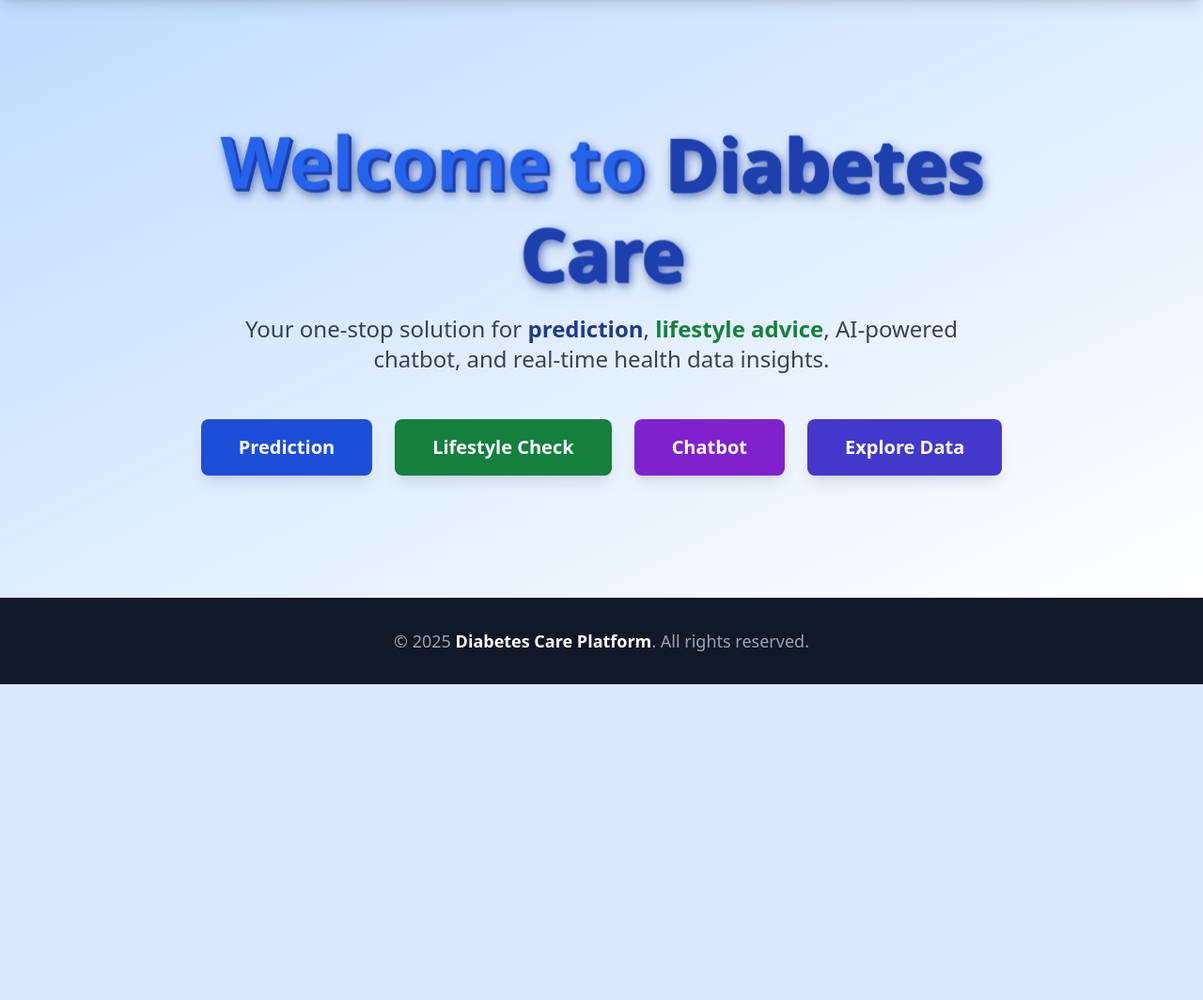
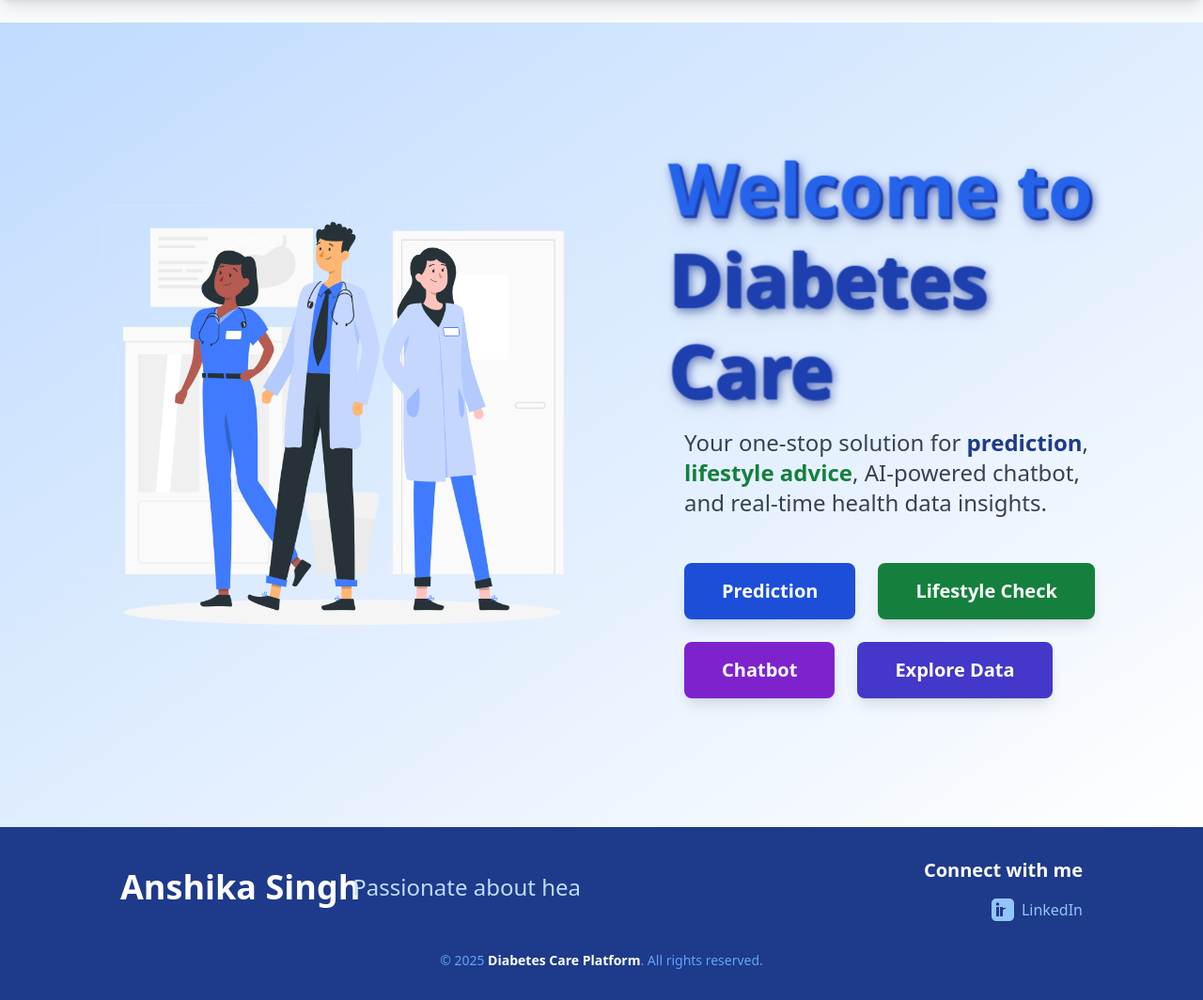
Before and after one commit to Anshika09Singh/Diabetes-care-with-AI, a Flask app: page / in a window 1280 px wide. Shown: the part 72-1136 px from the top of the page at 94% size. Before the commit the page ends 800 px from the top, so only its background shows below. Run offline with Flask 3, Linux system fonts and the light colour scheme; some libraries are stand-ins or nearby versions.

Commit message:
commit 2

```diff
--- a/templates/home.html
+++ b/templates/home.html
@@ -56,6 +56,67 @@
       transform: translateZ(20px) rotateX(10deg) rotateY(-10deg);
       box-shadow: 0 15px 30px rgba(37, 99, 235, 0.4);
     }
+
+    /* Fade and slide in animations */
+    .fade-slide-left {
+      animation: fadeSlideLeft 1.2s ease forwards;
+      opacity: 0;
+      transform: translateX(-30px);
+      animation-delay: 0.3s;
+    }
+    @keyframes fadeSlideLeft {
+      to {
+        opacity: 1;
+        transform: translateX(0);
+      }
+    }
+    .fade-slide-right {
+      animation: fadeSlideRight 1.2s ease forwards;
+      opacity: 0;
+      transform: translateX(30px);
+      animation-delay: 0.5s;
+    }
+    @keyframes fadeSlideRight {
+      to {
+        opacity: 1;
+        transform: translateX(0);
+      }
+    }
+
+    /* Floating effect on image */
+    .floating-img {
+      animation: floatUpDown 4s ease-in-out infinite;
+      will-change: transform;
+    }
+    @keyframes floatUpDown {
+      0%, 100% {
+        transform: translateY(0);
+      }
+      50% {
+        transform: translateY(-15px);
+      }
+    }
+
+    /* Sliding marquee effect for footer text */
+    #slide-text {
+      white-space: nowrap;
+      overflow: hidden;
+      display: block;
+      width: 100%;
+      box-sizing: border-box;
+      animation: slideLeft 12s linear infinite;
+      font-size: 1.5rem;
+      color: #bfdbfe; /* Tailwind blue-300 */
+    }
+
+    @keyframes slideLeft {
+      0% {
+        transform: translateX(100%);
+      }
+      100% {
+        transform: translateX(-100%);
+      }
+    }
   </style>
 </head>
 <body class="flex flex-col min-h-screen font-sans bg-gray-50 text-gray-800">
@@ -74,34 +135,97 @@
       </nav>
     </div>
   </header>
+  <br>
 
   <!-- Hero Section -->
-  <main class="flex-grow flex flex-col items-center justify-center px-6 py-32 relative bg-gradient-to-br from-blue-200 to-white overflow-hidden">
+  <main class="flex-grow flex items-center justify-center px-6 py-32 relative bg-gradient-to-br from-blue-200 to-white overflow-hidden">
     <!-- Decorative Background Circles -->
     <div class="absolute top-0 left-0 w-96 h-96 bg-blue-300 rounded-full opacity-30 -z-10 blur-3xl animate-pulse"></div>
     <div class="absolute bottom-0 right-0 w-96 h-96 bg-purple-300 rounded-full opacity-30 -z-10 blur-3xl animate-pulse"></div>
 
-    <div class="text-center max-w-4xl">
+    <!-- Flex container for image + content -->
+    <div class="flex flex-col md:flex-row items-center max-w-6xl mx-auto gap-16">
+
+      <!-- Cartoon Image on left -->
+      <div style="max-width: 600px;">
+        <img src="/static/doctor.png" alt="Doctor Image" style="width: 100%; height: auto;" />
+      </div>
+
+      <!-- Text content on right -->
+      <div class="text-center md:text-left max-w-xl fade-slide-right">
         <h2 class="text-7xl font-extrabold leading-tight mb-6 drop-shadow-lg text-3d animate-scale-up">
           Welcome to <span class="text-blue-800">Diabetes Care</span>
         </h2>
-      <p class="text-2xl text-gray-700 mb-12 max-w-3xl mx-auto">
+        <p class="text-2xl text-gray-700 mb-12 max-w-md mx-auto md:mx-0">
           Your one-stop solution for <span class="font-semibold text-blue-900">prediction</span>, <span class="text-green-700 font-semibold">lifestyle advice</span>, AI-powered chatbot, and real-time health data insights.
         </p>
 
-      <div class="flex flex-wrap justify-center gap-6 text-xl font-semibold">
+        <div class="flex flex-wrap justify-center md:justify-start gap-6 text-xl font-semibold">
           <a href="/index" class="btn-3d bg-blue-700 hover:bg-blue-800 text-white px-10 py-4 rounded-lg shadow-lg transition transform">Prediction</a>
           <a href="/life" class="btn-3d bg-green-700 hover:bg-green-800 text-white px-10 py-4 rounded-lg shadow-lg transition transform">Lifestyle Check</a>
           <a href="/chatbot" class="btn-3d bg-purple-700 hover:bg-purple-800 text-white px-10 py-4 rounded-lg shadow-lg transition transform">Chatbot</a>
           <a href="/explore" class="btn-3d bg-indigo-700 hover:bg-indigo-800 text-white px-10 py-4 rounded-lg shadow-lg transition transform">Explore Data</a>
         </div>
       </div>
+
+    </div>
   </main>
 
   <!-- Footer -->
-  <footer class="bg-gray-900 text-gray-400 p-8 text-center">
-    <p class="text-lg">&copy; 2025 <span class="font-semibold text-white">Diabetes Care Platform</span>. All rights reserved.</p>
+  <footer class="bg-blue-900 text-blue-300 p-8">
+    <div class="max-w-5xl mx-auto flex flex-col md:flex-row items-center md:items-start justify-between gap-6">
+
+      <!-- About Me Section with sliding text -->
+      <div class="md:w-2/4 text-center md:text-left flex items-center justify-center md:justify-start gap-4 h-16 overflow-hidden relative">
+        <h2 class="text-white text-4xl font-semibold mb-0 whitespace-nowrap">Anshika Singh</h2>
+        <span id="slide-text"></span>
+      </div>
+
+      <!-- LinkedIn Link -->
+      <div class="md:w-1/4 flex flex-col items-center md:items-end space-y-2">
+        <h2 class="text-white text-xl font-semibold mb-2">Connect with me</h2>
+        <a
+          href="https://www.linkedin.com/in/anshika-singh-031b132a5/"
+          target="_blank"
+          rel="noopener noreferrer"
+          class="inline-flex items-center text-blue-300 hover:text-blue-500 transition-colors duration-800"
+        >
+          <svg
+            class="w-6 h-6 mr-2 fill-current"
+            xmlns="http://www.w3.org/2000/svg"
+            viewBox="0 0 24 24"
+            aria-hidden="true"
+            focusable="false"
+          >
+            <path d="M19 0h-14c-2.761 0-5 2.239-5 5v14c0 2.762 2.239 5 5 5h14c2.762 0 5-2.238 5-5v-14c0-2.761-2.238-5-5-5zm-11 19h-3v-10h3v10zm-1.5-11.268c-.966 0-1.75-.783-1.75-1.75s.784-1.75 1.75-1.75c.966 0 1.75.784 1.75 1.75s-.784 1.75-1.75 1.75zm13.5 11.268h-3v-5.5c0-1.381-1.119-2.5-2.5-2.5s-2.5 1.119-2.5 2.5v5.5h-3v-10h3v1.459c.85-1.182 3.5-1.274 3.5 1.129v7.411z"/>
+          </svg>
+          LinkedIn
+        </a>
+      </div>
+    </div>
+
+    <!-- Bottom copyright -->
+    <p class="mt-8 text-center text-blue-400 text-sm">
+      &copy; 2025 <span class="font-semibold text-white">Diabetes Care Platform</span>. All rights reserved.
+    </p>
   </footer>
+
+  <!-- Slideshow Script -->
+  <script>
+    const texts = [
+      "Passionate about healthcare and AI.   ",
+      "I build smart solutions to help people manage diabetes better.   ",
+      "Dedicated to using technology for meaningful impact.   "
+    ];
+
+    const slideText = document.getElementById("slide-text");
+
+    let combinedText = texts.join(" • "); // Joining texts with separator for continuous marquee
+
+    slideText.textContent = combinedText;
+
+    // Note: CSS animation handles continuous scrolling effect
+  </script>
 
 </body>
 </html>
```
Also changed, not shown: static/doctor.png (renamed from templates/doctor.png). Lines whose indentation alone changed are shown as unchanged.
